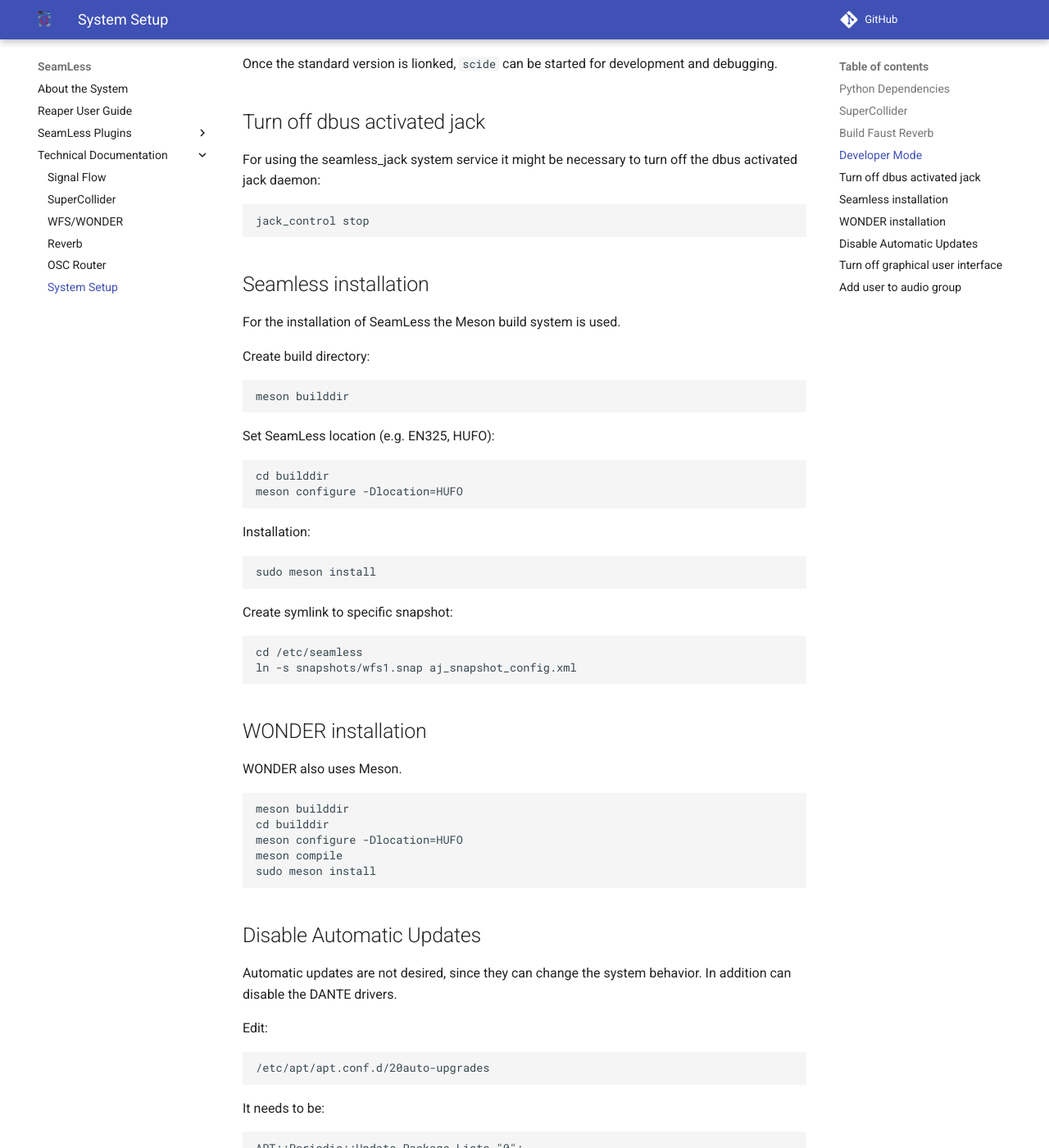
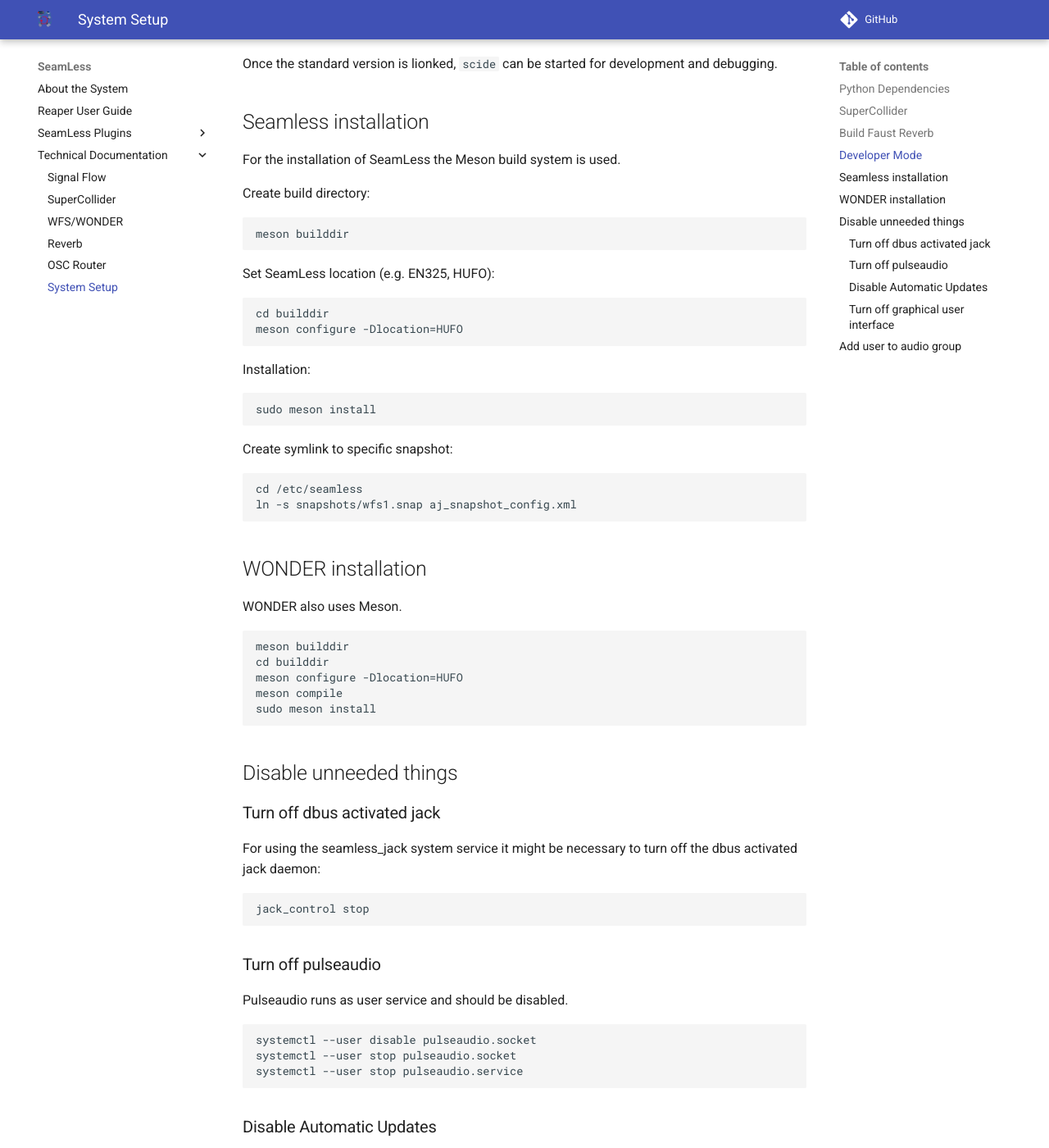
Before and after one commit to anwaldt/seamless, an MkDocs documentation site: the page built from Documentation/docs/system_setup.md, in a window 1280 px wide and 1400 px high, scrolled down 1008 px. Shown: the whole window at 82% size. Built offline with MkDocs 1.6.1 and Material for MkDocs 9.7.7, drawn with Linux system fonts in a browser that asks for light colours; comment, search, counter and statistics services are not loaded.

Commit message:
[Docs] Group all disables and add pulseaudio

````diff
--- a/Documentation/docs/system_setup.md
+++ b/Documentation/docs/system_setup.md
@@ -40,14 +40,6 @@
 Once the standard version is lionked, `scide` can be started for
 development and debugging.
 
-## Turn off dbus activated jack
-
-For using the seamless_jack system service it might be necessary to turn off
-the dbus activated jack daemon:
-```bash
-jack_control stop
-```
-
 ## Seamless installation
 
 For the installation of SeamLess the Meson build system is used.
@@ -85,7 +77,26 @@
 sudo meson install
 ```
 
-## Disable Automatic Updates
+## Disable unneeded things
+### Turn off dbus activated jack
+
+For using the seamless_jack system service it might be necessary to turn off
+the dbus activated jack daemon:
+```bash
+jack_control stop
+```
+
+### Turn off pulseaudio
+
+Pulseaudio runs as user service and should be disabled.
+
+```bash
+systemctl --user disable pulseaudio.socket
+systemctl --user stop pulseaudio.socket
+systemctl --user stop pulseaudio.service
+```
+
+### Disable Automatic Updates
 
 
 Automatic updates are not desired, since they can change the
@@ -102,7 +113,7 @@
 	APT::Periodic::AutocleanInterval "0";
 	APT::Periodic::Unattended-Upgrade "1";
 
-## Turn off graphical user interface
+### Turn off graphical user interface
 
 ```bash
 sudo systemctl set-default multi-user
````
